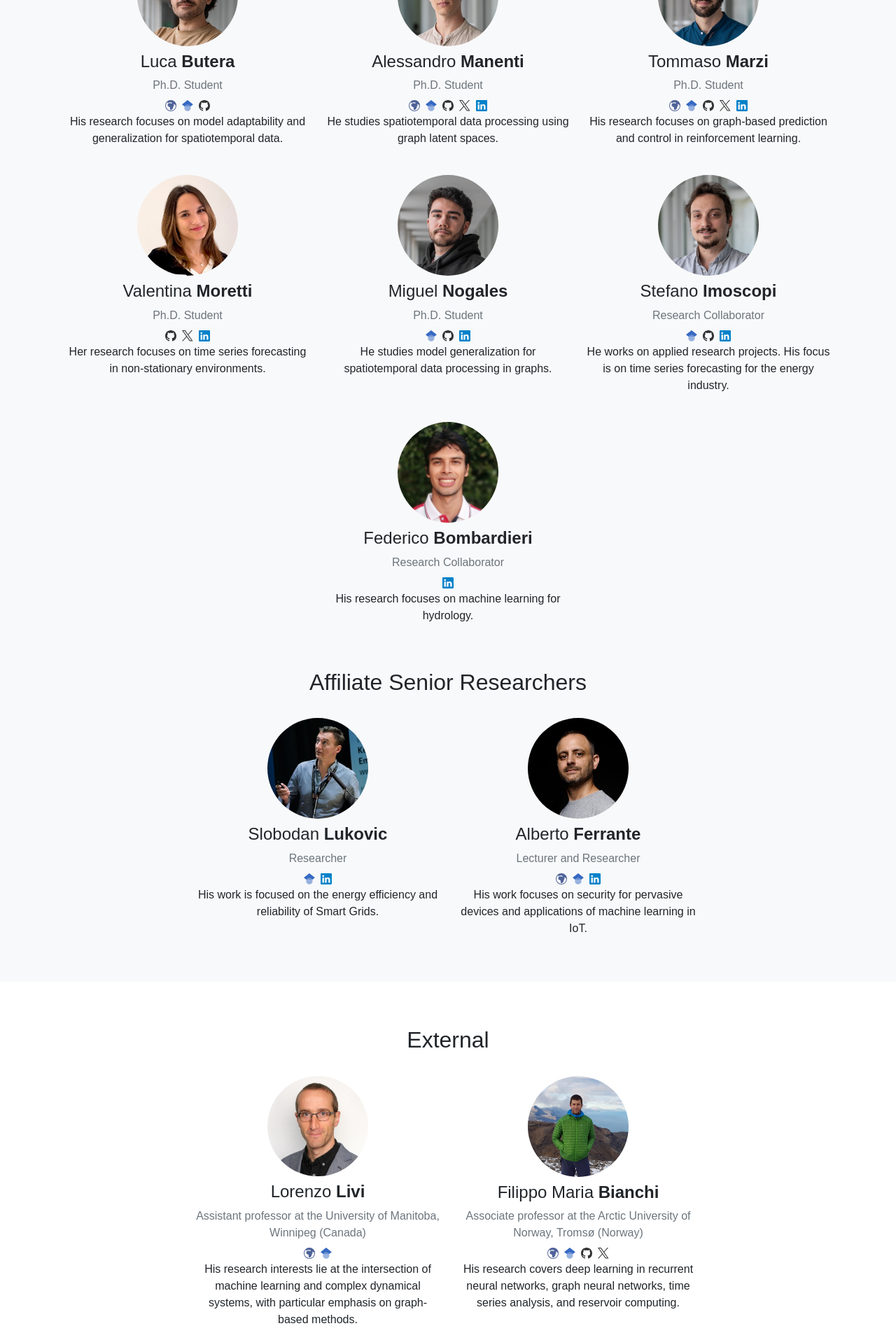
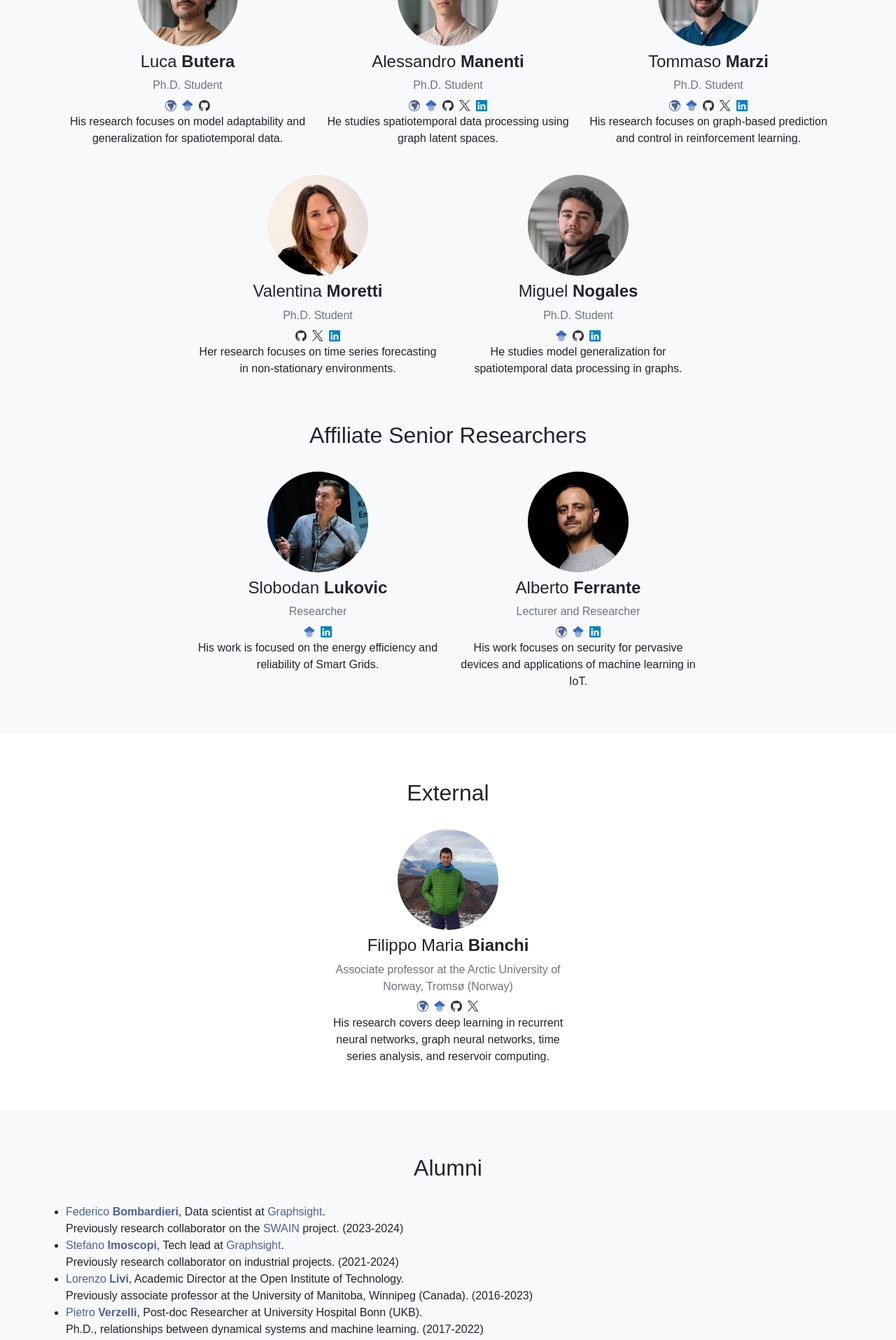
Before and after one commit to Graph-Machine-Learning-Group/graph-machine-learning-group.github.io, a Jekyll site: the page built from people.html, in a window 1280 px wide. Shown: the part 1228-3143 px from the top of the page at 70% size. Built offline with Jekyll 4.4.1, drawn with Linux system fonts in a browser that asks for light colours.

```diff
--- a/_data/people.yml
+++ b/_data/people.yml
@@ -112,26 +112,6 @@
     linkedin: miguel-nogales
     scholar: fswn8KQAAAAJ
   img: MN.jpg
-- id: simoscopi
-  name: Stefano
-  surname: Imoscopi
-  group: team
-  role: Research Collaborator
-  description: He works on applied research projects. His focus is on time series forecasting for the energy industry.
-  links:
-    github: steve3nto
-    linkedin: stefanoimoscopi
-    scholar: gZbmdcsAAAAJ&hl
-  img: SI.jpg
-- id: fbombardieri
-  name: Federico
-  surname: Bombardieri
-  group: team
-  role: Research Collaborator
-  description: His research focuses on machine learning for hydrology.
-  links:
-    linkedin: federicobombardieri
-  img: FB.jpg
 # AFFILIATE
 - id: slukovic
   name: Slobodan
@@ -155,16 +135,6 @@
     scholar: nxoghS8AAAAJ
   img: AF.jpg
 # EXTERNAL
-- id: llivi
-  name: Lorenzo
-  surname: Livi
-  group: external
-  role: Assistant professor at the University of Manitoba, Winnipeg (Canada)
-  description: His research interests lie at the intersection of machine learning and complex dynamical systems, with particular emphasis on graph-based methods.
-  links:
-    website: https://sites.google.com/site/lorenzlivi/home
-    scholar: hAL9amAAAAAJ
-  img: LL.jpg
 - id: fmbianchi
   name: Filippo Maria
   surname: Bianchi
@@ -178,6 +148,33 @@
     scholar: yb7cT1MAAAAJ
   img: FMB.jpg
 # ALUMNI
+- id: fbombardieri
+  name: Federico
+  surname: Bombardieri
+  group: alumni
+  period: 2023-2024
+  now: Data scientist at <a href="https://graphsight.ai" target="_blank">Graphsight</a>
+  description: Previously research collaborator on the <a href="https://swain-project.eu/" target="_blank">SWAIN</a> project.
+  links:
+    website: https://www.linkedin.com/in/federicobombardieri
+- id: simoscopi
+  name: Stefano
+  surname: Imoscopi
+  group: alumni
+  period: 2021-2024
+  now: Tech lead at <a href="https://graphsight.ai" target="_blank">Graphsight</a>
+  description: Previously research collaborator on industrial projects.
+  links:
+    website:  https://www.linkedin.com/in/stefanoimoscopi
+- id: llivi
+  name: Lorenzo
+  surname: Livi
+  group: alumni
+  period: 2016-2023
+  now: Academic Director at the Open Institute of Technology
+  description: Previously associate professor at the University of Manitoba, Winnipeg (Canada).
+  links:
+    website: https://sites.google.com/site/lorenzlivi/home
 - id: pverzelli
   name: Pietro
   surname: Verzelli
```
